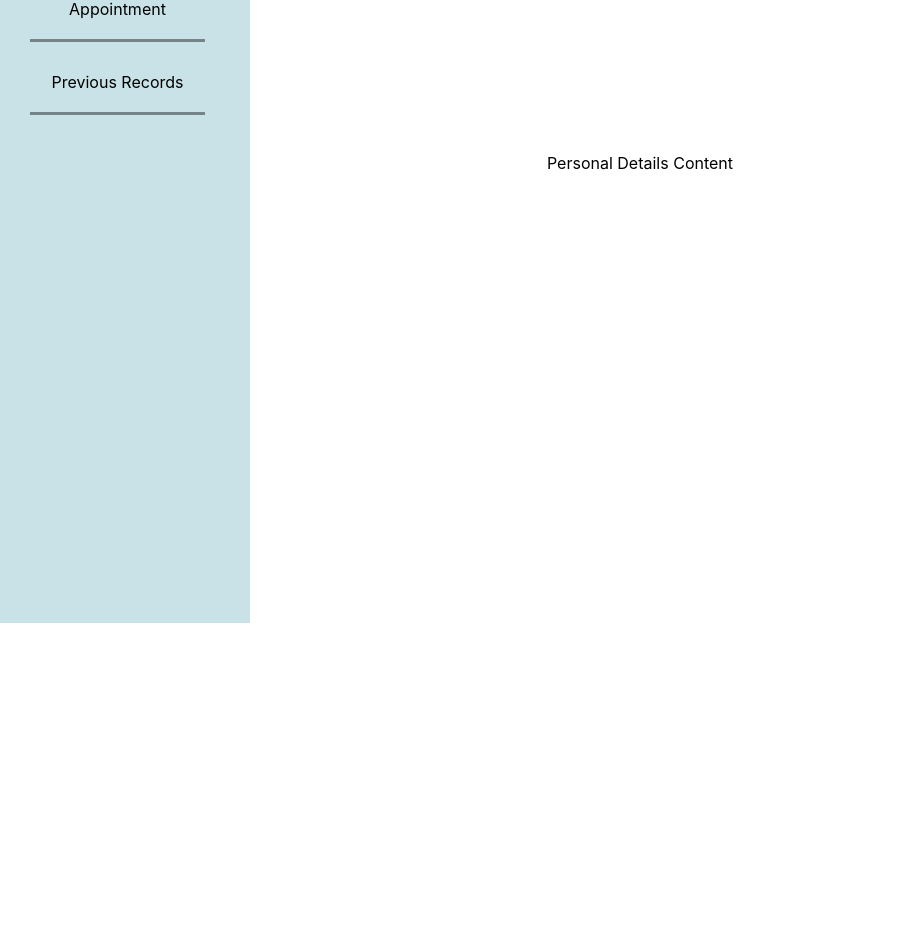
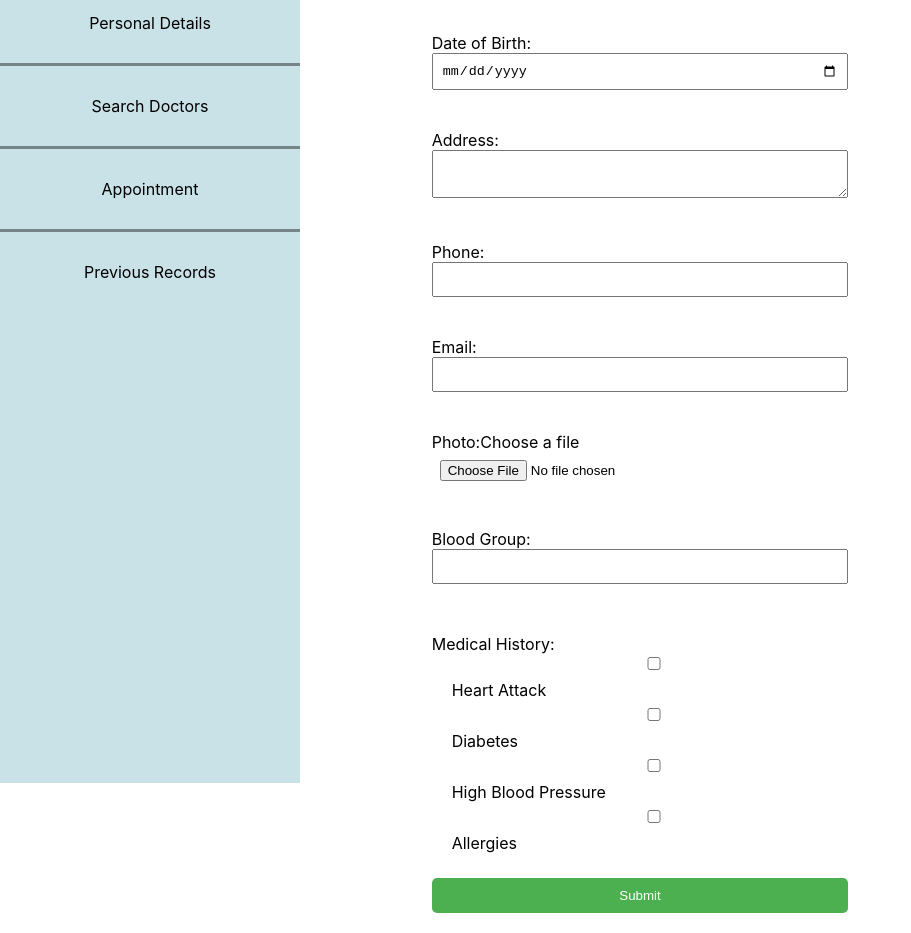
Before and after one commit to kedarlin/Health-care-GDSC, a React (Create React App) app: page /patient in a window 1280 px wide. Shown: the part 237-1170 px from the top of the page, without its empty margins (0-911 px from the left). Before the commit the page ends 800 px from the top, so only its background shows below. Built offline with nearby package versions, Linux system fonts and the light colour scheme.

Commit message:
added new sidebar and about page

```diff
--- a/src/Components/PatientSideBar/PatientSideBar.css
+++ b/src/Components/PatientSideBar/PatientSideBar.css
@@ -1,7 +1,8 @@
 .PatientSideBar-container{
     display: flex;
     flex-direction: column;
-    width: 250px;
+    padding-top: 20vh;
+    width: 300px;
     background-color: #00788d36;
     height: 100vh;
     position: fixed;
@@ -10,10 +11,11 @@
 }
 .patient-personal{
     text-align: center;
-    margin-left: 30px;
-    margin-top: 30px;
+    padding-top: 30px;
     border-bottom: #0000006b solid 3px;
-    padding-bottom: 20px;
+    padding-bottom: 30px;
     cursor: pointer;
-    width: 70%;
 }
+.patient-personal:last-child {
+    border-bottom: none;
+  }
--- /dev/null
+++ b/src/Components/PersonalDetails/PersonalDetails.css
@@ -0,0 +1,51 @@
+.personal-details-container {
+    max-width: 600px;
+    margin-top: 60px;
+}
+
+form {
+    display: flex;
+    flex-direction: column;
+}
+
+label {
+    margin-bottom: 10px;
+}
+
+input,
+select,
+textarea {
+    width: 100%;
+    padding: 8px;
+    margin-bottom: 10px;
+    box-sizing: border-box;
+}
+
+.checkbox-label {
+    display: flex;
+    align-items: center;
+}
+
+.medical-history {
+    margin-top: 10px;
+}
+
+.medical-history-item {
+    margin-bottom: 5px;
+    margin-left: 20px; /* Adjust the indentation based on your preference */
+}
+
+button {
+    background-color: #4caf50;
+    color: white;
+    padding: 10px 15px;
+    border: none;
+    border-radius: 5px;
+    cursor: pointer;
+}
+
+button:hover {
+    background-color: #45a049;
+}
+
+/* Add more styles as needed */
--- /dev/null
+++ b/src/Components/PersonalDetails/PersonalDetails.js
@@ -0,0 +1,164 @@
+import React, { useState } from 'react';
+import './PersonalDetails.css';
+
+const PersonalDetails = () => {
+
+    const currentDate = new Date().toISOString().split('T')[0];
+
+    const [formData, setFormData] = useState({
+        name: '',
+        gender: '',
+        dob: '',
+        address: '',
+        phone: '',
+        email: '',
+        photo: null,
+        bloodGroup: '',
+        medicalHistory: {
+            heartAttack: false,
+            diabetes: false,
+            highBloodPressure: false,
+            allergies: false,
+        },
+    });
+
+    const handleChange = (e) => {
+        const { name, value, type, checked } = e.target;
+        if (type === 'checkbox') {
+            setFormData({
+                ...formData,
+                medicalHistory: {
+                    ...formData.medicalHistory,
+                    [name]: checked,
+                },
+            });
+        } else {
+            setFormData({
+                ...formData,
+                [name]: value,
+            });
+        }
+    };
+
+    const handleFileChange = (e) => {
+        const file = e.target.files[0];
+        setFormData({
+            ...formData,
+            photo: file,
+        });
+    };
+
+    const handleSubmit = (e) => {
+        e.preventDefault();
+        console.log('Form Data:', formData);
+    };
+
+    return (
+        <div className='personal-details-container'>
+            <form onSubmit={handleSubmit}>
+                <label>
+                    Name:
+                    <input type='text' name='name' value={formData.name} onChange={handleChange} required />
+                </label>
+                <br />
+                <label>
+                    Gender:
+                    <select name='gender' value={formData.gender} onChange={handleChange} required>
+                        <option value=''>Select Gender</option>
+                        <option value='male'>Male</option>
+                        <option value='female'>Female</option>
+                        <option value='other'>Other</option>
+                    </select>
+                </label>
+                <br />
+                <label>
+                    Date of Birth:
+                    <input type='date' name='dob' value={formData.dob} max={currentDate} onChange={handleChange} required />
+                </label>
+                <br />
+                <label>
+                    Address:
+                    <textarea name='address' value={formData.address} onChange={handleChange} required />
+                </label>
+                <br />
+                <label>
+                    Phone:
+                    <input type='tel' name='phone' value={formData.phone} onChange={handleChange} required />
+                </label>
+                <br />
+                <label>
+                    Email:
+                    <input type='email' name='email' value={formData.email} onChange={handleChange} required />
+                </label>
+                <br />
+                <label className='label-container'>
+                    Photo:
+                    <label className='file-input-label'>
+                        <span>Choose a file</span>
+                        <input type='file' name='photo' onChange={handleFileChange} accept='image/*' className='photo-input' />
+                    </label>
+                    {formData.photo && <img src={URL.createObjectURL(formData.photo)} alt='Preview' className='photo-preview' />}
+                </label>
+                <br />
+                <label>
+                    Blood Group:
+                    <input type='text' name='bloodGroup' value={formData.bloodGroup} onChange={handleChange} required />
+                </label>
+                <br />
+                <div className='medical-history'>
+                    <label>
+                        Medical History:
+                        <div className='medical-history-item'>
+                            <label>
+                                <input
+                                    type='checkbox'
+                                    name='heartAttack'
+                                    checked={formData.medicalHistory.heartAttack}
+                                    onChange={handleChange}
+                                />
+                                Heart Attack
+                            </label>
+                        </div>
+                        <div className='medical-history-item'>
+                            <label>
+                                <input
+                                    type='checkbox'
+                                    name='diabetes'
+                                    checked={formData.medicalHistory.diabetes}
+                                    onChange={handleChange}
+                                />
+                                Diabetes
+                            </label>
+                        </div>
+                        <div className='medical-history-item'>
+                            <label>
+                                <input
+                                    type='checkbox'
+                                    name='highBloodPressure'
+                                    checked={formData.medicalHistory.highBloodPressure}
+                                    onChange={handleChange}
+                                />
+                                High Blood Pressure
+                            </label>
+                        </div>
+                        <div className='medical-history-item'>
+                            <label>
+                                <input
+                                    type='checkbox'
+                                    name='allergies'
+                                    checked={formData.medicalHistory.allergies}
+                                    onChange={handleChange}
+                                />
+                                Allergies
+                            </label>
+                        </div>
+                    </label>
+                </div>
+                <br />
+                <button type='submit'>Submit</button>
+            </form>
+        </div>
+    );
+};
+
+export default PersonalDetails;
--- a/src/Pages/Patient/Patient.js
+++ b/src/Pages/Patient/Patient.js
@@ -2,12 +2,14 @@ import React, { useState } from "react";
 import './Patient.css';
 import Header from '../../Components/Header/Header';
 import PatientSideBar from "../../Components/PatientSideBar/PatientSideBar";
+import PersonalDetails from "../../Components/PersonalDetails/PersonalDetails";
+
 
 const Patient = () => {
     const [activeSection, setActiveSection] = useState('personal-details');
 
     const sectionComponents = {
-        'personal-details': <div className="patient-book-container">Personal Details Content</div>,
+        'personal-details': <div className="patient-book-container"><PersonalDetails /></div>,
         'search-doctors': <div className="patient-book-container">Search Doctors Content</div>,
         'appointment': <div className="patient-book-container">Appointment Content</div>,
         'previous-records': <div className="patient-book-container">Previous Records Content</div>
```
Also changed, not shown: src/Components/DoctorFix/DoctorFix.js (added, +14 -0 lines), src/Components/DoctorFix/DoctorFix.css (added).
